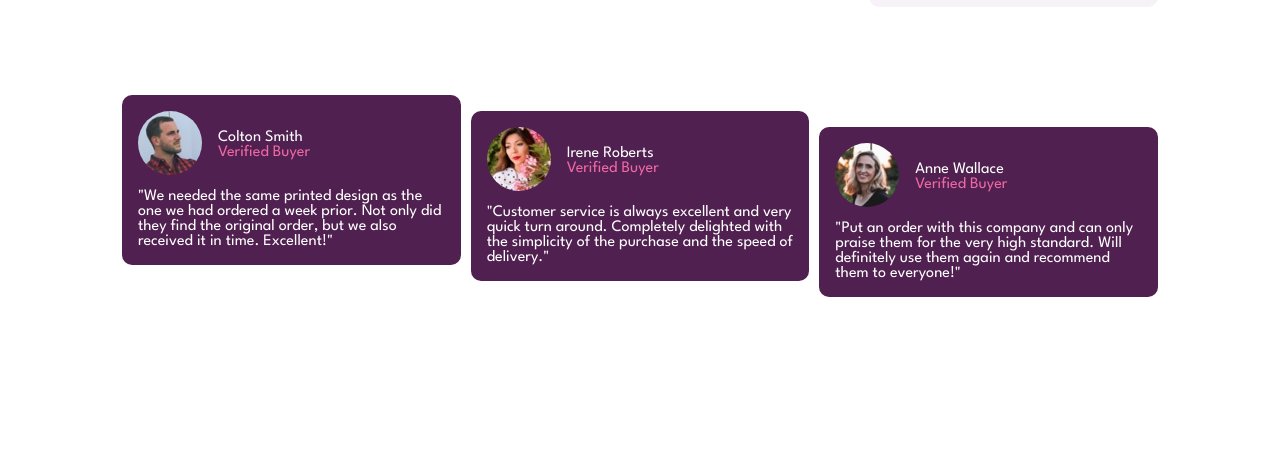
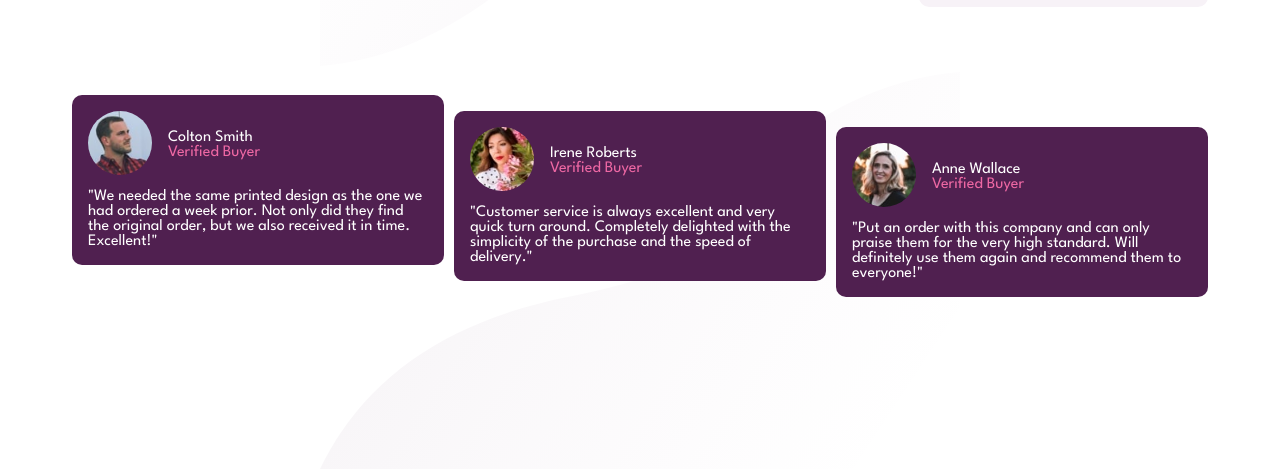
Before and after one commit to iamcelestino/social-proof-section-master, a plain HTML site: page index.html in a window 1280 px wide. Shown: the part 331-800 px from the top of the page. Drawn offline with Linux system fonts and the light colour scheme.

Commit message:
ADDED BACKGROUND IMAGES

```diff
--- a/style.css
+++ b/style.css
@@ -17,11 +17,17 @@
 }
 
 body {
+    background-image: url(images/bg-pattern-top-mobile.svg), url(images/bg-pattern-bottom-mobile.svg);
+    background-repeat: no-repeat, no-repeat;
+    background-position: left top, right bottom;
+    background-size: 50%;
+    background-position: top,  bottom;
     display: flex;
     justify-content: center;
     align-items: center;
     min-height: 100dvh;
     font-family: 'League Spartan', sans-serif;
+
 }
 
 img {
@@ -61,6 +67,7 @@ h2 {
 }
 
 .opinion__container {
+
     margin-bottom: 1rem;
 }
 
@@ -94,10 +101,12 @@ h2 {
 }
 
 
-@media (min-width: 790px) {
+@media (min-width: 49.375em) {
 
     body {
-        max-width: 1100px;
+        background-image: url(images/bg-pattern-top-desktop.svg), url(images/bg-pattern-bottom-desktop.svg);
+        background-repeat: no-repeat, no-repeat;
+        max-width: 75em;
         margin: auto;
     }
 
```
